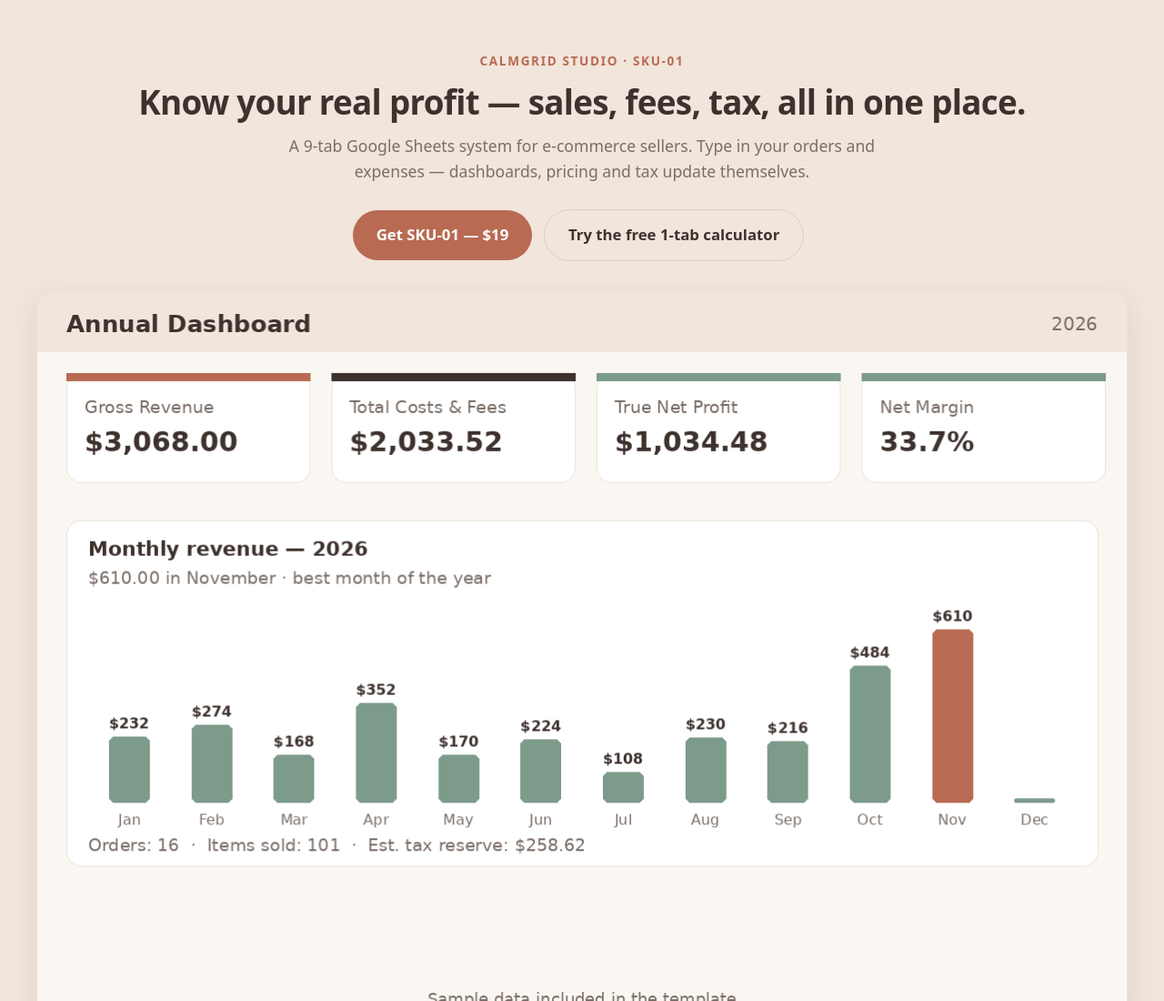
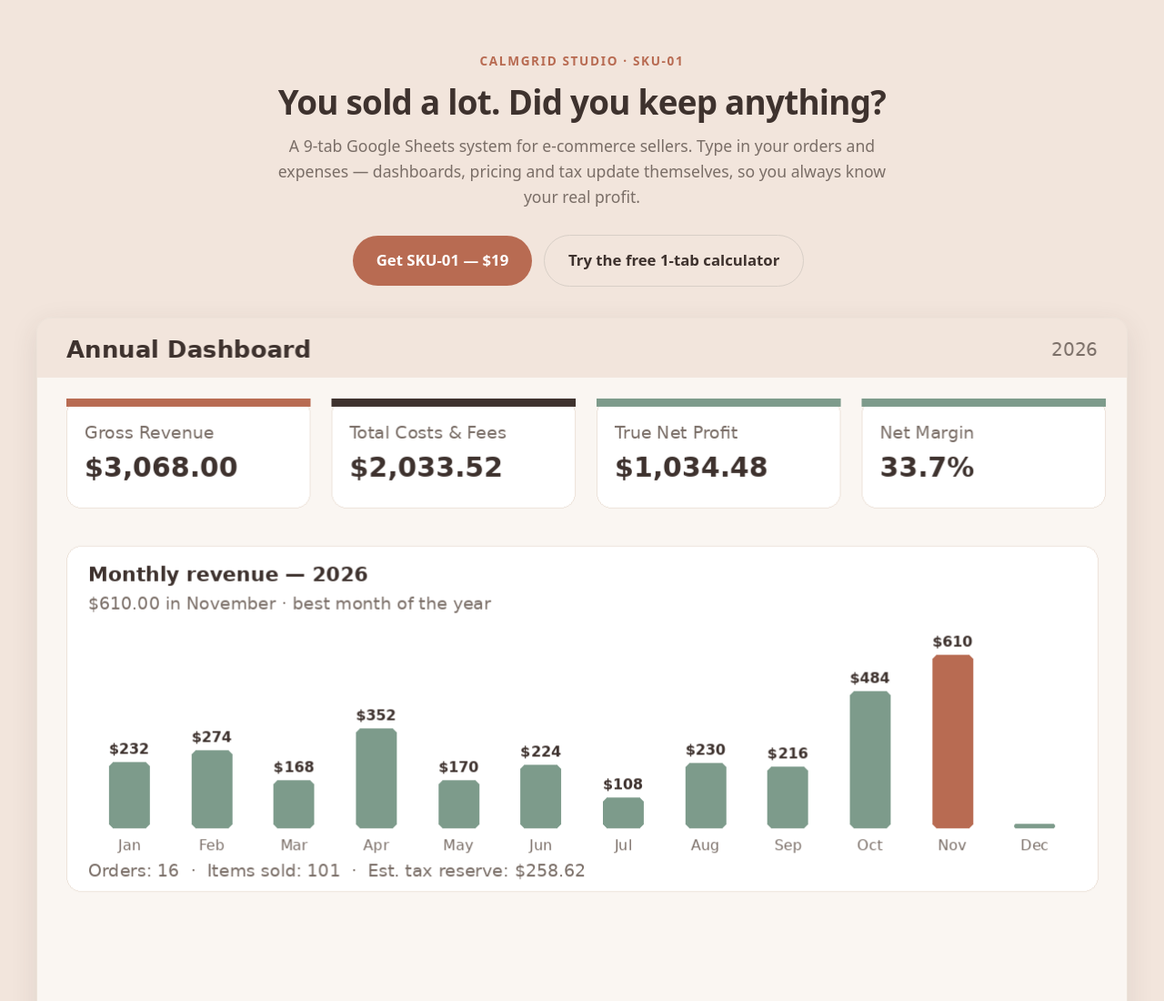
Before and after one commit to vivi9116/vivi9116.github.io, a plain HTML site: page sku-01/index.html in a window 1280 px wide. Shown: the top 1100 px of the page at 91% size. Drawn offline with Linux system fonts and the light colour scheme.

Commit message:
Add files via upload

```diff
--- a/sku-01/index.html
+++ b/sku-01/index.html
@@ -177,8 +177,8 @@
 <body>
 <header>
   <p class="eyebrow">CalmGrid Studio · SKU-01</p>
-  <h1>Know your real profit — sales, fees, tax, all in one place.</h1>
-  <p>A 9-tab Google Sheets system for e-commerce sellers. Type in your orders and expenses — dashboards, pricing and tax update themselves.</p>
+  <h1>You sold a lot. Did you keep anything?</h1>
+  <p>A 9-tab Google Sheets system for e-commerce sellers. Type in your orders and expenses — dashboards, pricing and tax update themselves, so you always know your real profit.</p>
   <p class="btnrow">
     <a class="btn" href="https://calmgridstudio.gumroad.com/l/sku-01?utm_source=landing_page&utm_medium=web&utm_campaign=sku01_launch&utm_content=SKU-01">Get SKU-01 — $19</a>
     <a class="btn ghost" href="https://calmgridstudio.gumroad.com/l/free-ecommerce-profit-calculator?utm_source=landing_page&utm_medium=web&utm_campaign=sku01_launch&utm_content=free_calculator">Try the free 1-tab calculator</a>
```
